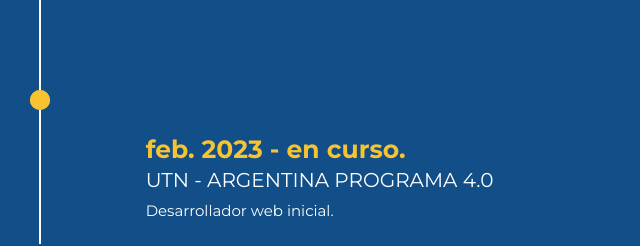
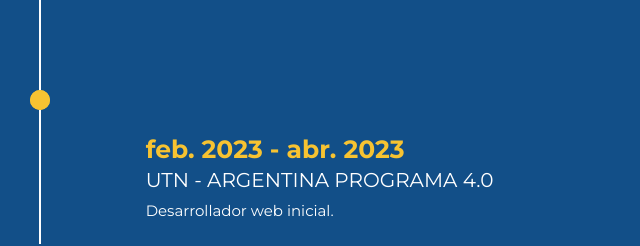
Before and after one commit to FacundoRoman/facundoroman-cv, a plain HTML site: page Proyecto CV/index.html in a window 1280 px wide. Shown: the part 1340-1586 px from the top of the page, 602-1242 px from the left. Drawn offline with nearby package versions, Linux system fonts and the light colour scheme.

Commit message:
Update index.html

```diff
--- a/Proyecto CV/index.html
+++ b/Proyecto CV/index.html
@@ -82,7 +82,7 @@
           <div class="empty"></div>
           <div class="line"></div>
           <div class="experience">
-            <div class="experience-date">feb. 2023 - en curso.</div>
+            <div class="experience-date">feb. 2023 - abr. 2023</div>
             <div class="experience-academy">UTN - Argentina programa 4.0</div>
             <div class="experience-description">Desarrollador web inicial.</div>
           </div>
```
